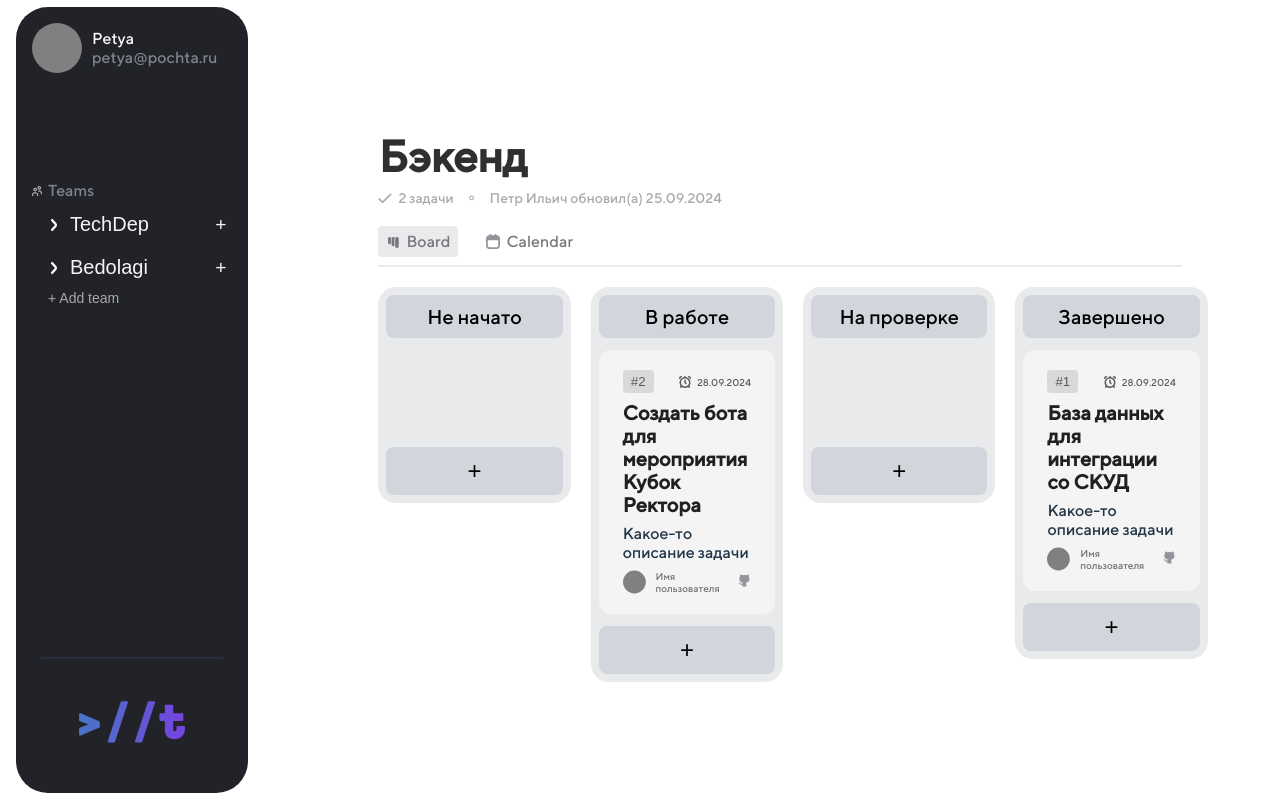
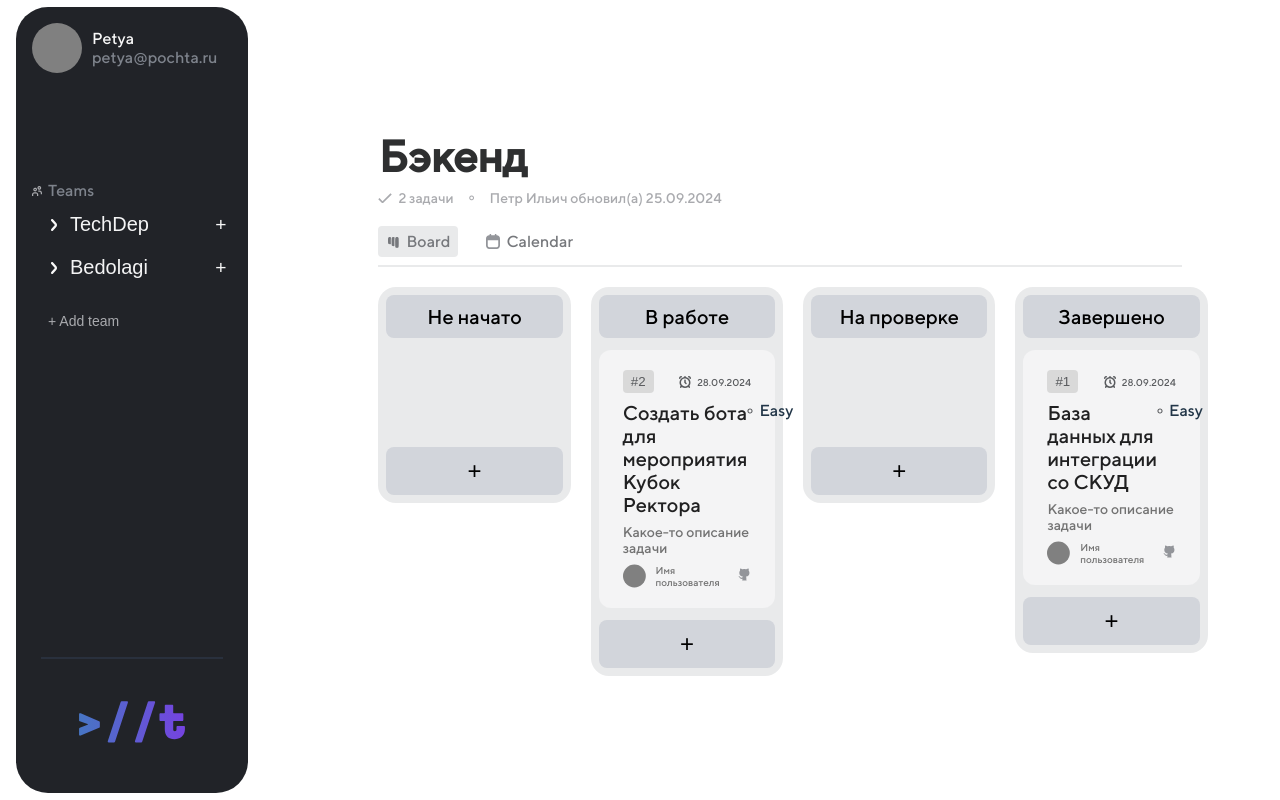
Before and after one commit to Stremilov/taskmanager, a React (Vite) app: page / in a window 1280 px wide. Built offline with nearby package versions, Linux system fonts and the light colour scheme.

Commit message:
feat: add difficulty

```diff
--- a/src/components/MainBoard/TasksList/Task/index.tsx
+++ b/src/components/MainBoard/TasksList/Task/index.tsx
@@ -7,8 +7,36 @@ import ClockIcon from "@assets/pics/clock.svg";
 import cls from "./task.module.scss";
 import { ITask } from "@/redux/types/types";
 import GithubLogo from "@/assets/pics/GithubLogo";
+import DifficultyEclipse from "@/assets/pics/difficultyEclipse.svg";
 
-const Task: FC<ITask> = ({ id, name, description, authorId }) => {
+const difficulties = [null, "Easy", "Middle", "Hard"];
+
+const Difficulty: FC<{ taskDifficulty: number }> = ({ taskDifficulty }) => {
+  // 1-2-3
+  return (
+    <div className={cls.difficulty}>
+      <p className={cls.dots}>
+        {new Array(taskDifficulty).fill(
+          <img
+            width={6}
+            height={6}
+            src={DifficultyEclipse}
+            alt="difficulty eclipse for scaling"
+          />
+        )}
+      </p>
+      {difficulties[taskDifficulty]}
+    </div>
+  );
+};
+
+const Task: FC<ITask> = ({
+  id,
+  name,
+  description,
+  difficulty = 1,
+  authorId,
+}) => {
   const date = new Date().toLocaleDateString("ru-RU");
 
   const taskLink = `http://github.com/${"someUri"}/task/${id}`;
@@ -29,7 +57,10 @@ const Task: FC<ITask> = ({ id, name, description, authorId }) => {
           {date}
         </span>
       </div>
-      <h1 className={cls.heading}>{name}</h1>
+      <p className={cls.heading}>
+        <h1 className={cls.title}>{name}</h1>
+        <Difficulty taskDifficulty={difficulty} />
+      </p>
       <p className={cls.description}>{description}</p>
       <div className={cls.bottom}>
         <div className={cls.author}>
--- a/src/components/MainBoard/TasksList/Task/task.module.scss
+++ b/src/components/MainBoard/TasksList/Task/task.module.scss
@@ -9,6 +9,23 @@
   border-radius: 12px;
 
   background-color: var(--default-50);
+}
+
+.heading {
+  display: inline-flex;
+  flex-wrap: nowrap;
+  align-items: flex-start;
+}
+
+.difficulty {
+  display: inline-flex;
+  align-items: center;
+  gap: 6px;
+}
+
+.dots {
+  display: inline-flex;
+  gap: 2px;
 }
 
 .info {
@@ -26,10 +43,15 @@
   color: var(--default-700);
 }
 
-.heading {
-  font-weight: 700;
+.title {
+  font-weight: 500;
   font-size: 20px;
   color: var(--default-900);
+}
+
+.description {
+  font-size: 14px;
+  color: var(--custom-grey);
 }
 
 .taskId {
--- a/src/components/Sidebar/AddTeamBtn/addTeamBtn.module.scss
+++ b/src/components/Sidebar/AddTeamBtn/addTeamBtn.module.scss
@@ -1,7 +1,7 @@
 @use "@shared/mixins";
 
 .main {
-  margin-left: 10px;
+  margin: 24px 0 0 10px;
 
   @include mixins.dropButtonStyle();
 
--- a/src/redux/types/types.ts
+++ b/src/redux/types/types.ts
@@ -5,7 +5,7 @@ export interface ITask {
   completionStatus: "NOT_ACTIVE" | "ACTIVE" | "CHECKING" | "COMPLETED"; // ! "NOT_ACTIVE" | "ACTIVE" | "CHECKING" | "COMPLETED";
   description?: string;
   deadline?: string;
-  difficulty?: string;
+  difficulty?: number;
   branchInfo?: string;
   createdDate?: string; // "2024-09-27";
   author?: IAuthor;
```
Also changed, not shown: src/assets/pics/difficultyEclipse.svg (added).
